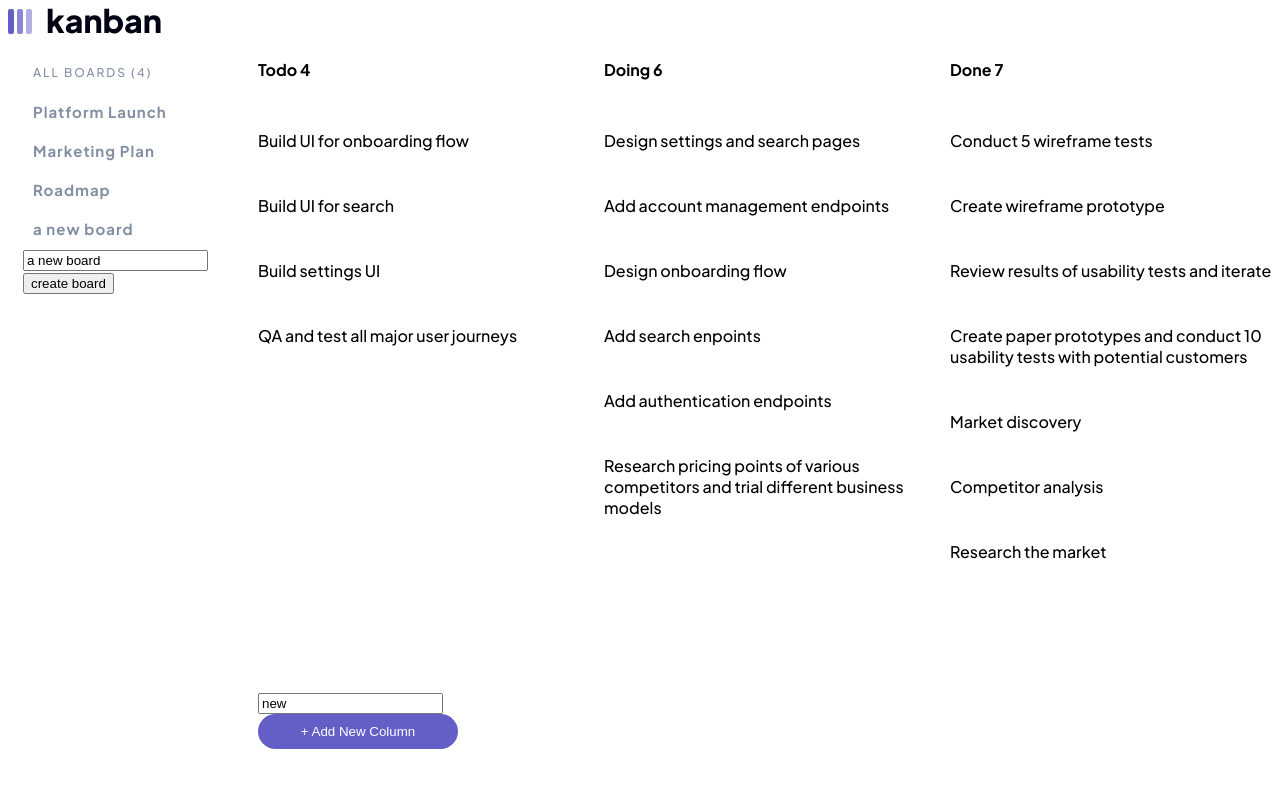
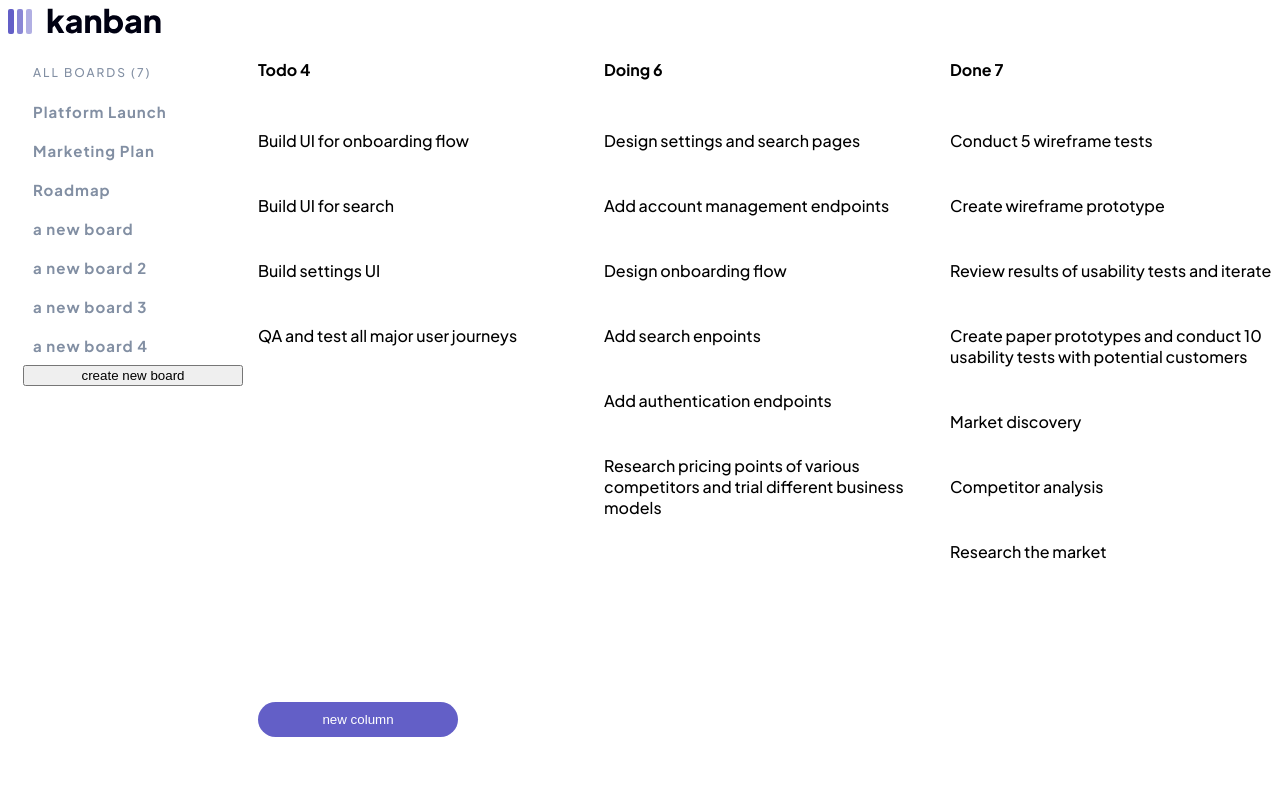
Before and after one commit to asephkhan/kanban-task-management-web-app, a React app in the folder Frontend/: page / in a window 1280 px wide. Both pictures are taken after a click on the button "Platform Launch". Shown: the top 788 px of the page. Built offline with nearby package versions, Linux system fonts and the light colour scheme; data requests are answered from the project's data file; the HTML template or start-up script is replaced by a standard one.

Commit message:
added the showing  and hiding of board and column forms on click

```diff
--- a/Frontend/data.json
+++ b/Frontend/data.json
@@ -378,6 +378,7 @@
     },
     {
       "name": "Roadmap",
+      "id": "3NeCYcLmMGA",
       "columns": [
         {
           "name": "Now",
@@ -425,9 +426,12 @@
         {
           "name": "Later",
           "tasks": []
+        },
+        {
+          "name": "hello",
+          "tasks": []
         }
-      ],
-      "id": "3NeCYcLmMGA"
+      ]
     },
     {
       "name": "a new board",
@@ -436,8 +440,24 @@
         {
           "name": "new",
           "tasks": []
+        },
+        {
+          "name": "done",
+          "tasks": []
         }
       ]
+    },
+    {
+      "name": "a new board 2",
+      "id": "8MuNjALrUGA"
+    },
+    {
+      "name": "a new board 3",
+      "id": "zwB4-NZqZlk"
+    },
+    {
+      "name": "a new board 4",
+      "id": "yFI62xbDo6o"
     }
   ],
   "$schema": "./node_modules/json-server/schema.json"
--- a/Frontend/src/App.jsx
+++ b/Frontend/src/App.jsx
@@ -9,8 +9,9 @@ function App() {
   const [newBoard, setNewBoard] = useState("a new board");
   const [selectedBoard, setSelectedboard] = useState(null);
   const [newColumn, setNewColumn] = useState("new");
+  const [isAddingBoard, setIsAddingBoard] = useState(false)
+  const [isAddingColumn, setIsAddingColumn] = useState(false)
 
-  console.log(newColumn);
 
   const addBoard = (e) => {
     e.preventDefault();
@@ -21,6 +22,7 @@ function App() {
     axios.post("http://localhost:3001/boards", boardObj).then((response) => {
       setBoards([...boards, response.data]);
     });
+    setIsAddingBoard(false)
   };
 
   const addColumn = (e, boardId) => {
@@ -42,6 +44,7 @@ function App() {
         setSelectedboard(response.data);
         setNewColumn("new column");
       });
+    setIsAddingColumn(false)
   };
 
   const handleBoardChange = (e) => {
@@ -88,10 +91,17 @@ function App() {
                 {board.name}
               </button>
             ))}
-            <form onSubmit={addBoard}>
+
+            {!isAddingBoard && (
+              <button onClick={() => setIsAddingBoard(true)}>create new board</button>
+            )}
+            {isAddingBoard && (
+                      <form onSubmit={addBoard}>
               <input value={newBoard} onChange={handleBoardChange} />
-              <button type="submit">create board</button>
+              <button  type="submit">create board</button>
             </form>
+            )}
+
           </div>
         </div>
 
@@ -106,7 +116,12 @@ function App() {
             </div>
           ))}
 
+          {!isAddingColumn && (
+            <Button onClick={()=> setIsAddingColumn(true)} text={"new column"} />
+          )}
+
           <div className="board__element">
+            {isAddingColumn && (
             <form
               onSubmit={(e) => addColumn(e, selectedBoard.id)}
               action="submit"
@@ -115,9 +130,14 @@ function App() {
                 value={newColumn}
                 onChange={(e) => setNewColumn(e.target.value)}
               ></input>
-              <Button text="+ Add New Column"></Button>
+              <button type="onSubmit" >add column</button>
+
             </form>
+
+             )}
           </div>
+
+
         </div>
       </div>
     </>
--- a/Frontend/src/components/ButtonComponent/Button.jsx
+++ b/Frontend/src/components/ButtonComponent/Button.jsx
@@ -1,11 +1,11 @@
 import './Button.css'
 
-const Button = ({text}) => {
+const Button = ({text, onClick}) => {
 
 
     return (
         <div className='button__container'>
-            <button type='submit' className="button" onClick={() => console.log("clicked")}>{text}</button>
+            <button  className="button" onClick= {onClick}>{text}</button>
         </div>
     )
 }
```
